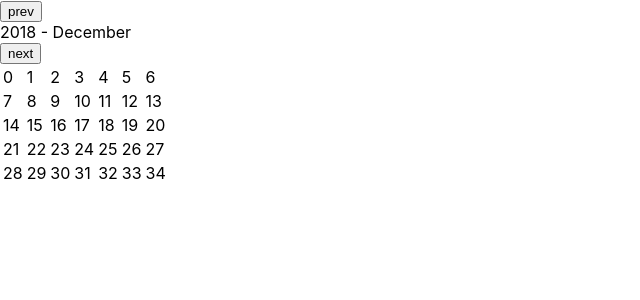
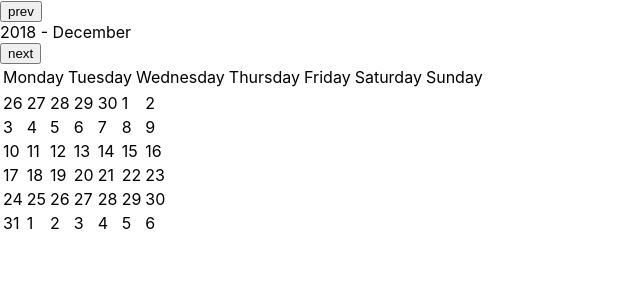
Before and after one commit to rocknrollman1989/Calendar, a React (Create React App) app: page / in a window 1280 px wide. Shown: the top 300 px of the page, without its empty margins (0-640 px from the left). Built offline with nearby package versions, Linux system fonts and the light colour scheme.

Commit message:
re_fix_this tabble. Remove momentjs

```diff
--- a/package.json
+++ b/package.json
@@ -3,7 +3,7 @@
   "version": "0.1.0",
   "private": true,
   "dependencies": {
-    "moment": "^2.23.0",
+    "date-fns": "^1.30.1",
     "react": "^16.6.3",
     "react-dom": "^16.6.3",
     "react-scripts": "2.1.1",
--- a/src/App.js
+++ b/src/App.js
@@ -1,13 +1,13 @@
 import React, { Component } from 'react';
 import CalendarSelecter from './components/calendarSelect'
 import CalendarTabble from './components/calendarTabble'
-import moment from 'moment'
+import dateFns from "date-fns";
 
 
 class App extends Component {
 
 state = {
-todayDate: moment()
+todayDate: new Date()
 
 }
 
@@ -18,26 +18,24 @@ componentDidMount = () => {
 prevMonth = () =>{
 
   this.setState({
-    todayDate: this.state.todayDate.add(-1, "months")
+    todayDate: dateFns.subMonths(this.state.todayDate, 1)
   })
 }
 
 nextMonth = () =>{
   this.setState({
-    todayDate: this.state.todayDate.add(1, "months")
+    todayDate: dateFns.addMonths(this.state.todayDate, 1)
   })
 }
 
 
   render() {
 
-      let weekDays = moment.weekdays();
-
     return (
     <div className="calendar-wrapper">
       {/* <CalendarHeader/> */}
-      <CalendarSelecter props={this.state} prevMonth={this.prevMonth} nextMonth={this.nextMonth}/>
-      <CalendarTabble moment={this.state.todayDate} weekDays={weekDays} />
+      <CalendarSelecter dateFns={dateFns} todayState={this.state.todayDate} prevMonth={this.prevMonth} nextMonth={this.nextMonth}/>
+      <CalendarTabble dateFns={dateFns} todayState={this.state.todayDate}/>
     </div>
     );
   }
--- a/src/components/calendarSelect.js
+++ b/src/components/calendarSelect.js
@@ -1,23 +1,17 @@
 import React from 'react'
 
- const CalendarSelecter = ({props, prevMonth, nextMonth}) => {
-    const { todayDate } = props
-
+ const CalendarSelecter = ({dateFns, prevMonth, nextMonth, todayState}) => {
     const showFormat = 'YYYY - MMMM'
 
-    // console.log(props, prevMonth, nextMonth)
 
     return(
-
-
         <>
             <div className="calendar-months-select">
                 <button onClick={() => {prevMonth()}}>prev</button>
-                <div> {todayDate.format(showFormat)}</div>
+                <div> {dateFns.format(todayState, showFormat)}</div>
                 <button onClick={() => {nextMonth()}}>next</button>
             </div>
         </>
-
     )
 }
 
--- a/src/components/calendarTabble.js
+++ b/src/components/calendarTabble.js
@@ -1,56 +1,75 @@
 import React from 'react'
-import moment from 'moment'
+
 
 
 export default class CalendarTabble extends React.Component{
 
 
+
 render() {
+    const { dateFns, todayState } = this.props
 
-    const { moment, weekDays } = this.props
-    let day = 0;
-    let lastDayOfMonth = moment.endOf('month').format('DD')
-    let firstDayOfMonth = moment.startOf('month').add(day, 'day').format('D')
+    const weekDaysFormat = 'dddd'
+    const weekDaysName = []
 
-    console.log(firstDayOfMonth, lastDayOfMonth)
+    const DaysName = () => {
 
-    let rows = [];
-    let days = [];
-
-    while (day<=lastDayOfMonth){
+        let startWeek = dateFns.startOfWeek(todayState, {weekStartsOn: 1})
 
             for(let i=0; i<7; i++){
-            console.log(day)
-            days.push(
-                <td key={day}>{day}</td>
+                weekDaysName.push(
+                <td key={i}>
+                    {dateFns.format(dateFns.addDays(startWeek, i), weekDaysFormat)}
+                </td>
                 )
-            day++;
             }
-        rows.push(
-            <tr key={day}>{days}</tr>
+        return (
+            <tr>{weekDaysName}</tr>
         )
-        days  = []
     }
 
 
-    // const weekDay = weekDays.map((day) => {
-    //     return(
-    //         <td key={day}>{day}</td>
-    //     )
-    // })
+    const monthStart = dateFns.startOfMonth(todayState)
+    const monthEnd = dateFns.endOfMonth(monthStart)
+    const startDate = dateFns.startOfWeek(monthStart, {weekStartsOn: 1})
+    const endDate = dateFns.endOfWeek(monthEnd)
 
+    const dateFormat = 'D'
+    const rows = []
 
+    let days = [];
+    let day = startDate;
+    let ourDate = "";
 
+    const CalendarTable = () =>{
+
+        while (day <= endDate) {
+            for (let i = 0; i < 7; i++) {
+              ourDate = dateFns.format(day, dateFormat);
+              days.push(
+                <td key={day} >
+                  <span className="number">{ourDate}</span>
+                </td>
+              );
+              day = dateFns.addDays(day, 1);
+            }
+            rows.push(
+            <tr  key={day} >
+                {days}
+            </tr>
+            );
+            days = [];
+          }
+        return <table><tbody>{rows}</tbody></table>
+    }
         return(
             <>
-        <table>
+            <table className='calendar_name_of_day'>
                 <tbody>
-                {/* <tr>
-                {weekDay}
-                </tr> */}
-                {rows}
+                    <DaysName/>
                 </tbody>
             </table>
+            <CalendarTable/>
             </>
         )
 }
```
Also changed, not shown: src/style.scss (added), 1 other file (tests, documents, lock files or other folders). Lines whose indentation alone changed are shown as unchanged.
